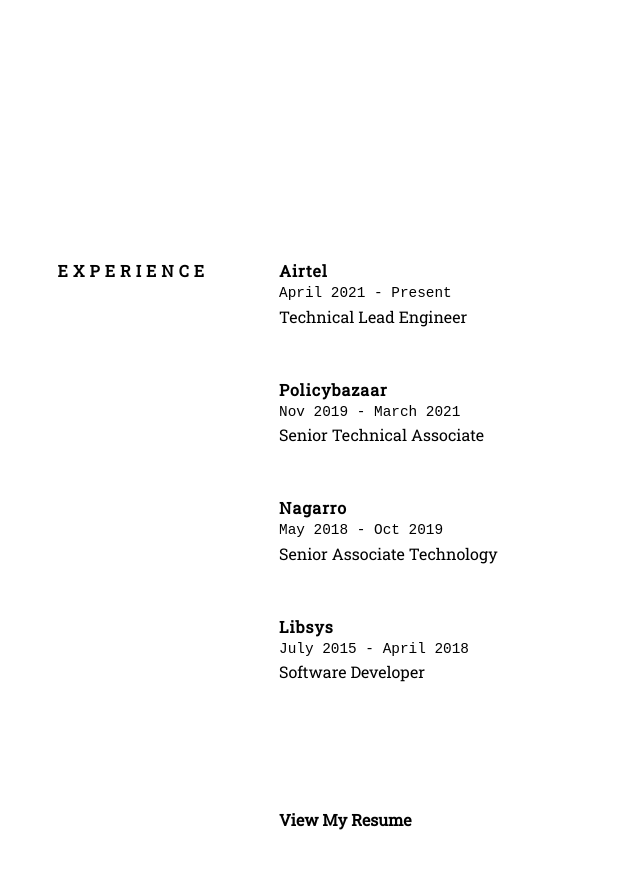
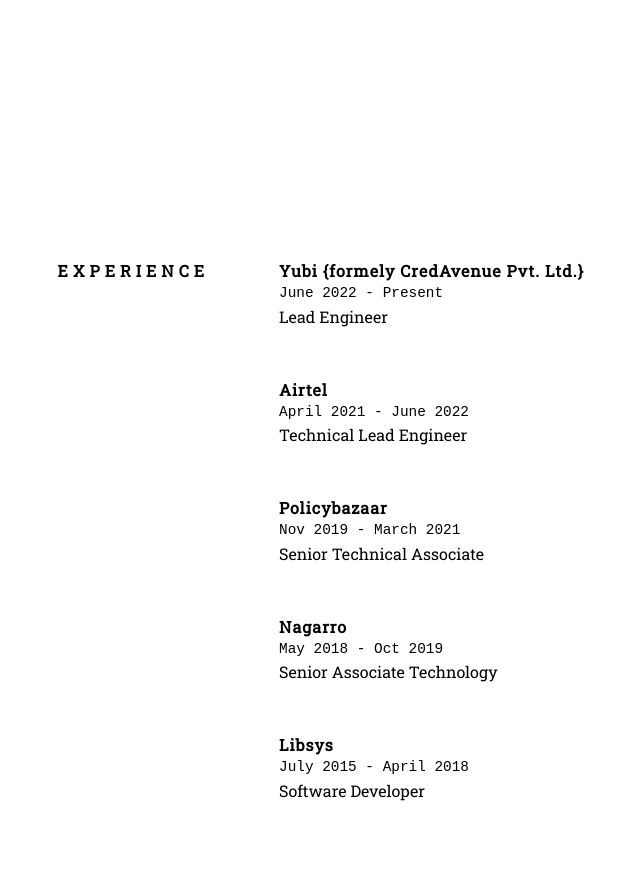
Before and after one commit to harianshtrehan/harianshtrehan.github.io, a Jekyll site: the page built from index.html, in a window 1280 px wide and 900 px high, scrolled down 1005 px. Shown: the top 869 px of the window, without its empty margins (171-811 px from the left). Built offline with Jekyll 4.4.1, drawn with Linux system fonts in a browser that asks for light colours; nearby versions of some CDN libraries.

Commit message:
Experience Updated

```diff
--- a/_data/experience.yml
+++ b/_data/experience.yml
@@ -1,7 +1,13 @@
+-
+  company :  Yubi {formely CredAvenue Pvt. Ltd.}
+  url :      https://www.go-yubi.com/
+  time :     June 2022 - Present
+  position : Lead Engineer
+
 -
   company :  Airtel
   url :      https://www.airtel.in/
-  time :     April 2021 - Present
+  time :     April 2021 - June 2022
   position : Technical Lead Engineer
 
 -
```
